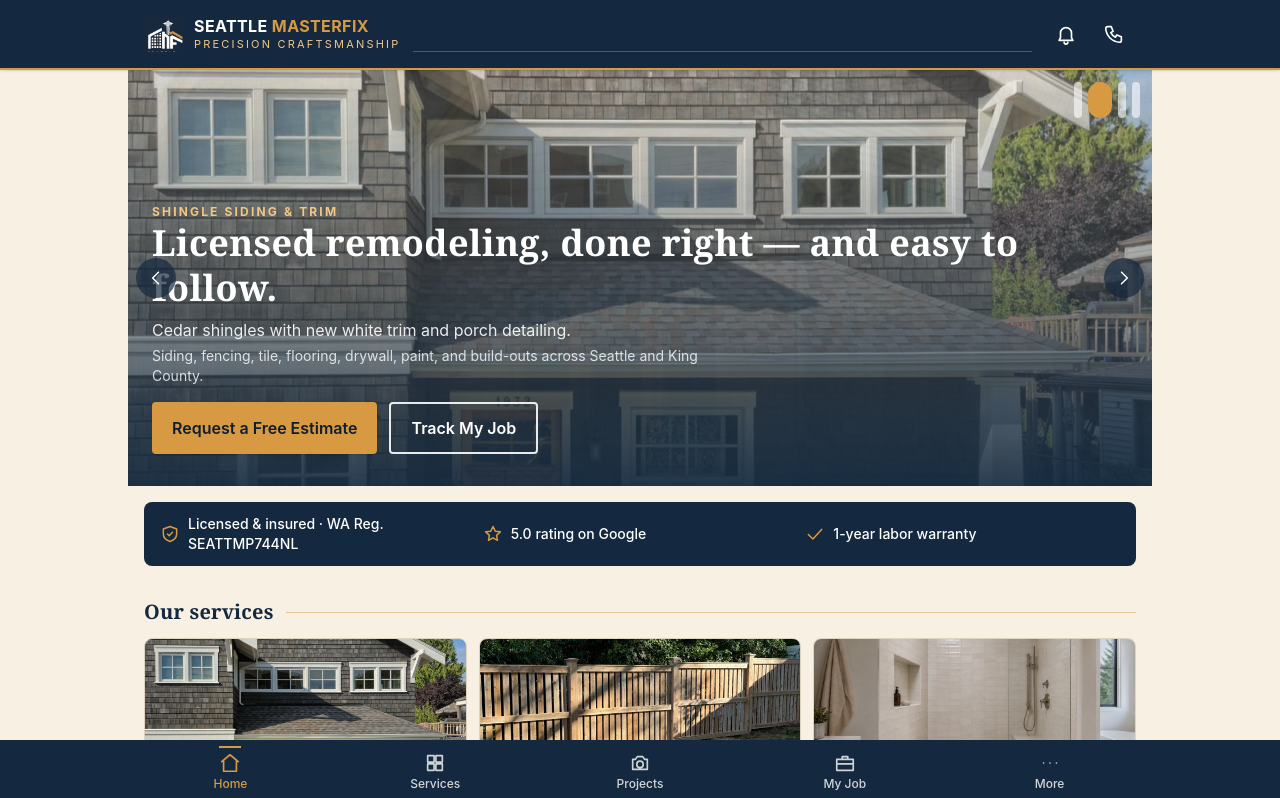
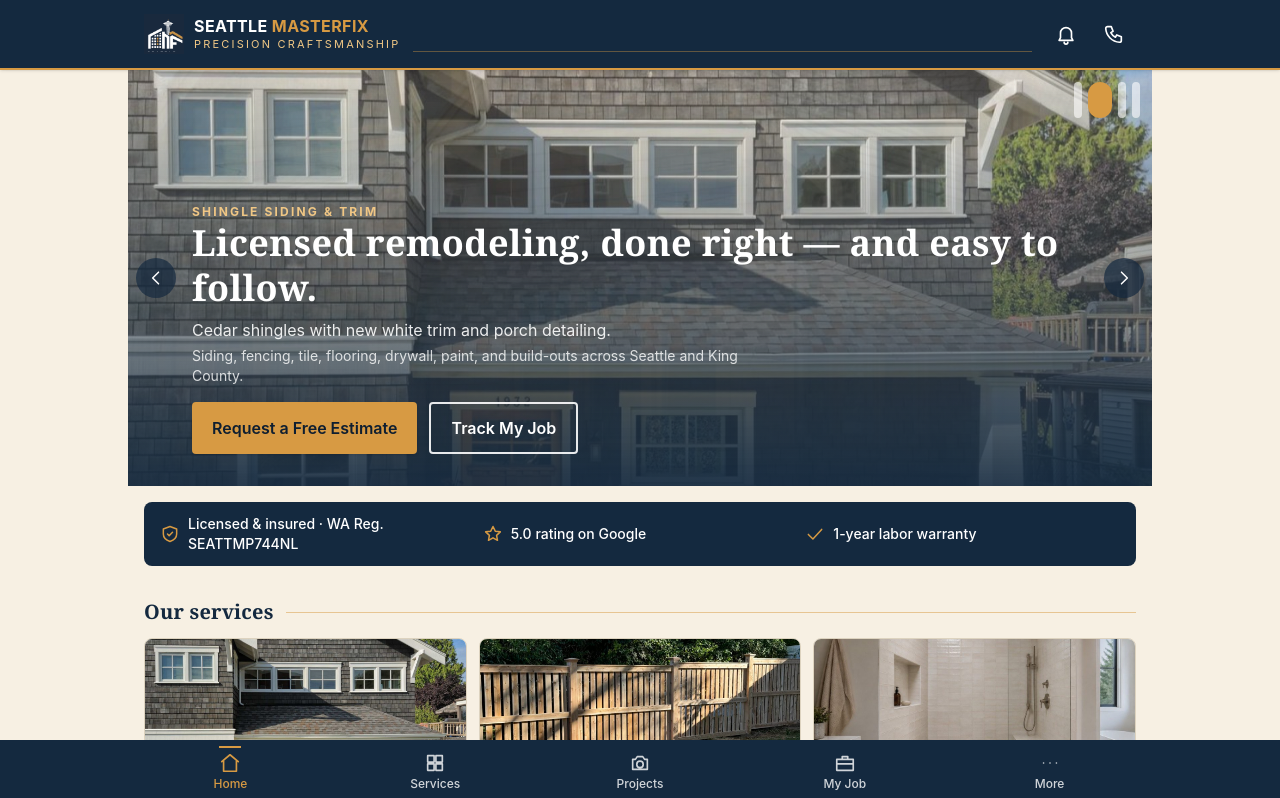
Before and after one commit to Bilalsahak/seattle-masterfix-app-2, a React (Vite) app in the folder web/: page / in a window 1280 px wide. Shown: the top 798 px of the page. Built offline with nearby package versions, Linux system fonts and the light colour scheme.

Commit message:
Fix hero arrow overlapping headline text

```diff
--- a/web/src/App.tsx
+++ b/web/src/App.tsx
@@ -385,7 +385,7 @@ function HeroSlider({ onEstimate, onTrack }: { onEstimate: () => void; onTrack:
           </div>
         ))}
         <div className="absolute inset-0 bg-gradient-to-t from-navy/90 via-navy/35 to-transparent" aria-hidden="true" />
-        <div className="absolute inset-0 flex flex-col justify-end p-4 sm:p-6 max-w-5xl mx-auto w-full">
+        <div className="absolute inset-0 flex flex-col justify-end px-14 sm:px-16 py-4 sm:py-6 max-w-5xl mx-auto w-full">
           <p key={`cap-${index}`} className="anim-fade-slide text-bronze-light text-xs font-bold tracking-[0.18em] uppercase">
             {slide.caption}
           </p>
```
